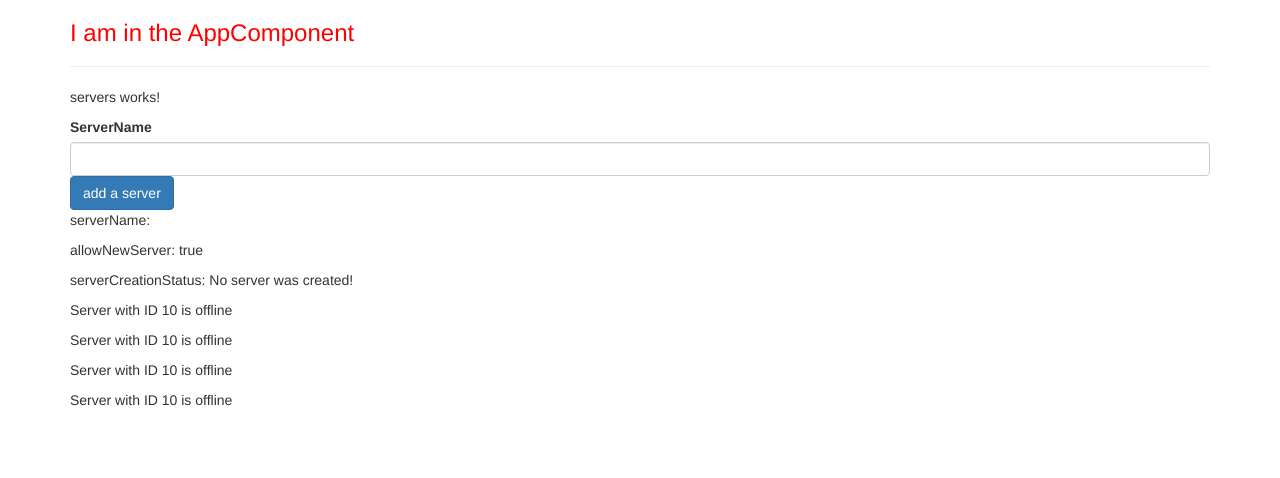
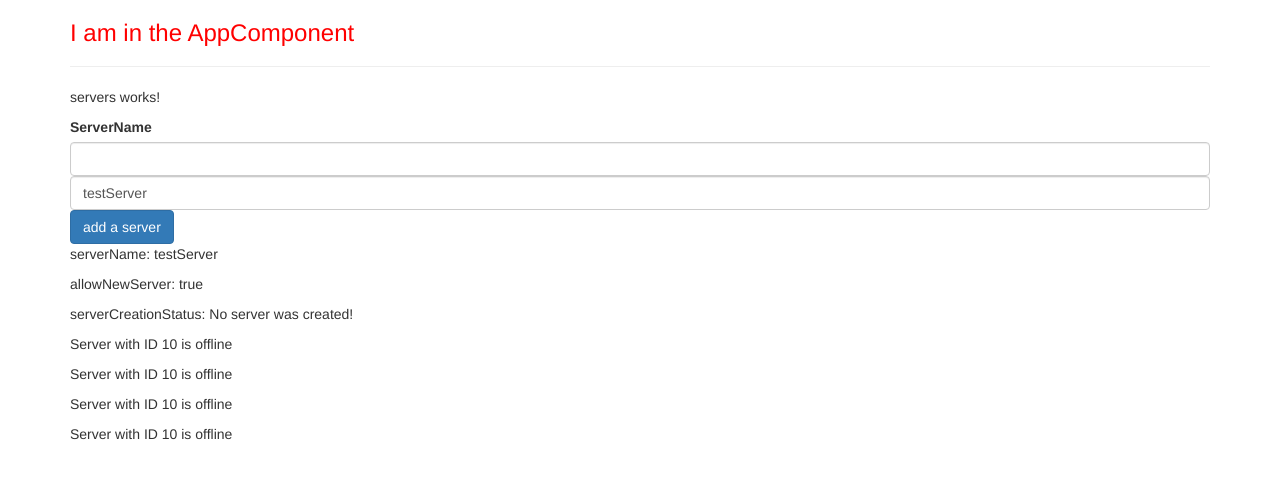
Before and after one commit to woon17/my-first-app, an Angular app: page / in a window 1280 px wide. Shown: the top 478 px of the page. Built offline with nearby package versions, Linux system fonts and the light colour scheme.

Commit message:
two way binding by ngModel

```diff
--- a/src/app/app.module.ts
+++ b/src/app/app.module.ts
@@ -3,6 +3,7 @@
 import { AppComponent } from './app.component';
 import { ServerComponent } from './server/server.component';
 import { ServersComponent } from './servers/servers.component';
+import { FormsModule } from '@angular/forms';
 
 // @NgModule: The @NgModule decorator is used to define an Angular module.
 // It specifies the metadata for the module,
@@ -17,7 +18,8 @@
   // This property is an array of other modules that this module depends on.
   // You can import modules from Angular's standard library or custom modules created in your application.
   imports: [
-    BrowserModule
+    BrowserModule,
+    FormsModule
   ],
   // This property is an array that includes the services that are available in the injector of this module.
   // Services added here are scoped to the module, meaning each instance of the service is unique within this module's context.
--- a/src/app/servers/servers.component.html
+++ b/src/app/servers/servers.component.html
@@ -5,6 +5,7 @@
 <!--  wrong expression: [disabled]="!{{allowNewServer}}" -->
 <label>ServerName</label>
 <input class="form-control" (input)="onUpdateSeverName($event)">
+<input class="form-control" [(ngModel)]="serverName">
 <button class="btn btn-primary " [disabled]="!allowNewServer " (click)="onCreateServer() ">add a server
 </button>
 <p>serverName: {{serverName}}</p>
--- a/src/app/servers/servers.component.ts
+++ b/src/app/servers/servers.component.ts
@@ -13,14 +13,14 @@
 export class ServersComponent {
   allowNewServer = false;
   serverCreationStatus = "No server was created!";
-  serverName='';
+  serverName = 'testServer';
   constructor() {
     setTimeout(() => { this.allowNewServer = true }, 2000)
   }
   onCreateServer() {
     this.serverCreationStatus = 'Server was created';
   }
-  onUpdateSeverName(event:Event) {
-    this.serverName=(<HTMLInputElement>event.target).value;
+  onUpdateSeverName(event: Event) {
+    this.serverName = (<HTMLInputElement>event.target).value;
   }
 }
```
